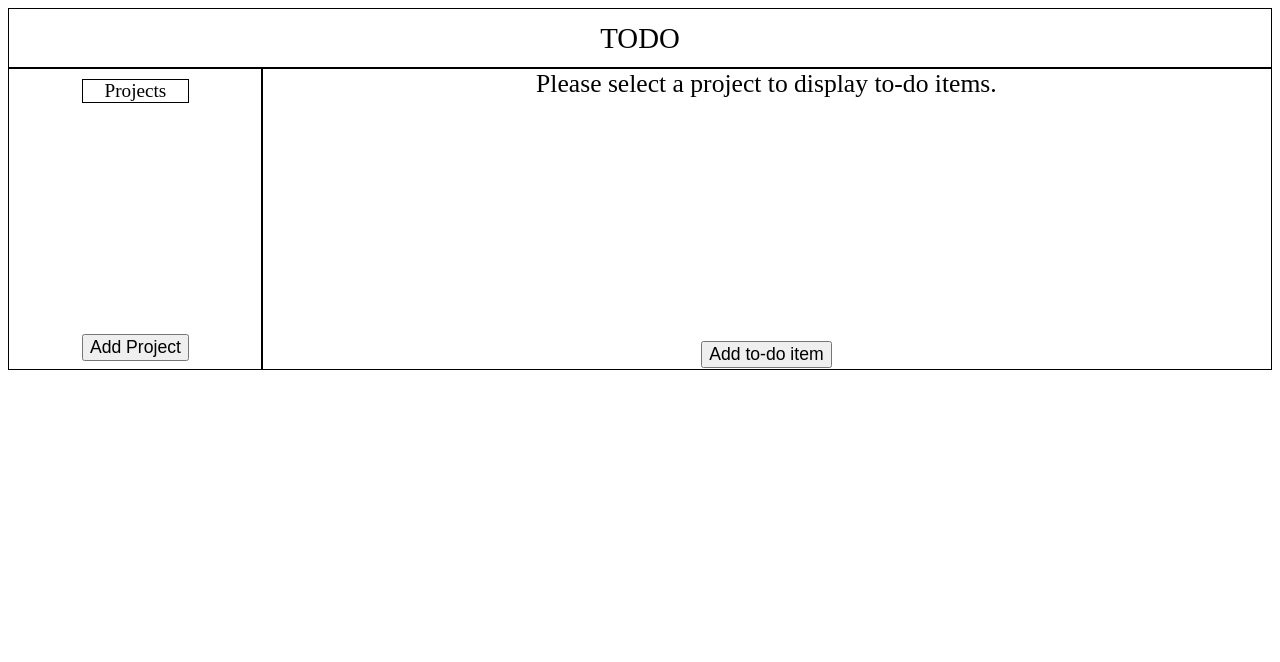
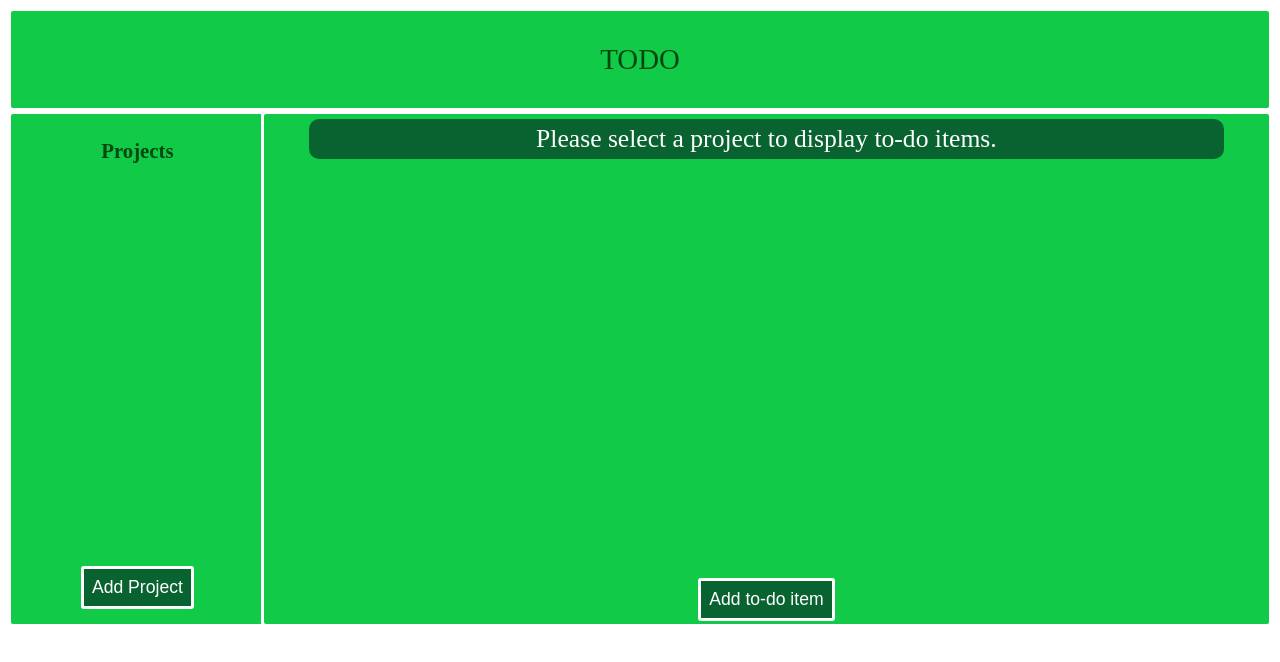
Before and after one commit to Adrian-Koh/odin-todolist, a website built with webpack: page src/template.html in a window 1280 px wide. Built offline with nearby package versions, Linux system fonts and the light colour scheme.

Commit message:
Add styling to grid

```diff
--- a/src/styles.css
+++ b/src/styles.css
@@ -4,6 +4,7 @@
     grid-template-columns: 1fr 4fr;
 
     position: relative;
+
 }
 
 #container-title {
@@ -16,6 +17,8 @@
 
     font-size: 1.8rem;
     padding: 10px;
+
+    color: rgb(6, 71, 17);
 }
 
 #projects-sidebar {
@@ -34,11 +37,14 @@
     grid-row: 2 / 3;
 
     display: grid;
+    gap: 5px;
     grid-template-rows: 1fr 8fr 1fr;
 }
 
 #container-title, #projects-sidebar, #content {
-    border: solid 1px black;
+    border: solid 3px white;
+    border-radius: 5px;
+    background-color: rgb(17, 202, 72);
 }
 
 #add-form {
@@ -57,8 +63,17 @@
 
 #content-project-title {
     font-size: 1.6rem;
+    font-weight: 500;
     justify-self: center;
     align-self: center;
+
+    background-color: rgb(8, 99, 49);
+    color: white;
+    width: 90%;
+    text-align: center;
+    padding: 5px;
+    margin: 5px;
+    border-radius: 10px;
 }
 
 #content-todo-list {
@@ -74,33 +89,30 @@
     justify-self: center;
 }
 
-#add-new-item {
-    font-size: 1.1rem;
-    justify-self: center;
-    align-self: center;
-}
-
 #sidebar-title {
-    border: solid 1px black;
-    font-size: 1.2rem;
+    font-size: 1.3rem;
+    font-weight: 700;
+    color: rgb(6, 71, 17);
     text-align: center;
     align-self: center;
 }
 
-#add-new-project {
+#add-new-project, #add-new-item {
     align-self: center;
+    justify-self: center;
     font-size: 1.1rem;
+    padding: 8px;
+
+    background-color: rgb(8, 99, 49);
+    border: solid 3px white;
+    border-radius: 3px;
+    color: white;
 }
 
 #projects-list {
     list-style: none;
     font-size: 1.2rem;
     padding: 5px;
-}
-
-#projects-list li {
-    margin-bottom: 5px;
-    border: solid 1px black;
 }
 
 #add-form-title-row {
@@ -122,12 +134,19 @@
 }
 
 #todo-item {
-    border: solid 1px black;
+    border: solid 3px white;
+    border-radius: 5px;
+    color: white;
 }
 
 .project {
     display: flex;
     justify-content: space-between;
+    margin-bottom: 10px;
+    background-color: rgb(8, 99, 49);
+    color: white;
+    padding: 5px;
+    border-radius: 5px;
 }
 
 #remove-project {
```
